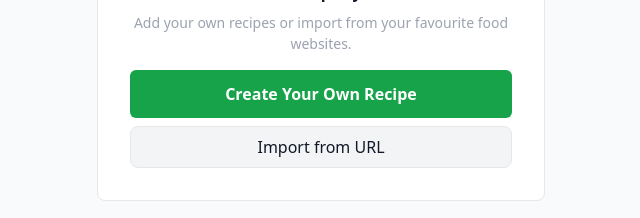
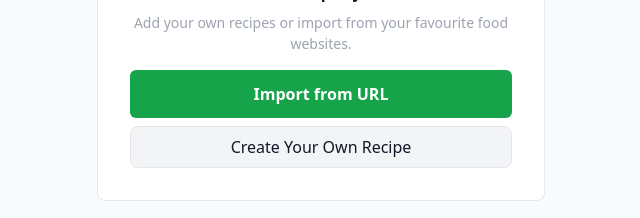
Before and after one commit to dp-lewis/food-plan, a Next.js app: page /recipes in a window 1280 px wide. Shown: the part 244-462 px from the top of the page, without its empty margins (319-959 px from the left). Built offline with nearby package versions, Linux system fonts and the light colour scheme.

Commit message:
ui: make Import from URL the primary action in empty state
Co-Authored-By: Claude Opus 4.5 <noreply@anthropic.com>

```diff
--- a/src/app/recipes/page.tsx
+++ b/src/app/recipes/page.tsx
@@ -93,16 +93,16 @@ export default function MyRecipes() {
             </p>
             <div className="flex flex-col gap-2">
               <Link
-                href="/recipes/new"
+                href="/recipes/add"
                 className="primary-button inline-flex items-center justify-center"
-                data-testid="empty-create-btn"
+                data-testid="empty-import-btn"
               >
-                Create Your Own Recipe
+                Import from URL
               </Link>
               <Link
-                href="/recipes/add"
+                href="/recipes/new"
                 className="inline-flex items-center justify-center px-4 py-2 rounded-lg"
-                data-testid="empty-import-btn"
+                data-testid="empty-create-btn"
                 style={{
                   backgroundColor: 'var(--color-bg-tertiary)',
                   border: 'var(--border-width) solid var(--color-border)',
@@ -110,7 +110,7 @@ export default function MyRecipes() {
                   color: 'var(--color-text-primary)',
                 }}
               >
-                Import from URL
+                Create Your Own Recipe
               </Link>
             </div>
           </div>
```
